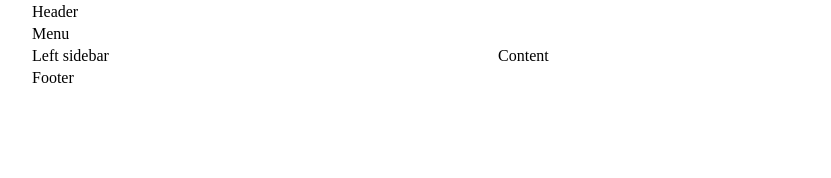
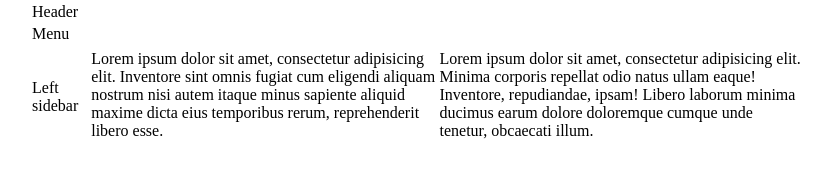
Before and after one commit to lespaul43/htmllesson, a plain HTML site: page lesson 4/part 2/index.html in a window 1280 px wide. Shown: the whole page, without its empty margins (221-1052 px from the left). Drawn offline with Linux system fonts and the light colour scheme.

Commit message:
сверстаны первые ячейки таблицы и добавлены фоны

```diff
--- a/lesson 4/part 2/index.html
+++ b/lesson 4/part 2/index.html
@@ -17,11 +17,23 @@
 
             <tr>
                <td id="sidebar">Left sidebar</td>
-               <td id="content">Content</td>
+               <td id="content"><table>
+               <tr id="topcontent">
+               <td>Lorem ipsum dolor sit amet, consectetur adipisicing elit. Inventore sint omnis fugiat cum eligendi aliquam nostrum nisi autem itaque minus sapiente aliquid maxime dicta eius temporibus rerum, reprehenderit libero esse.</td>
+               <td>
+                   Lorem ipsum dolor sit amet, consectetur adipisicing elit. Minima corporis repellat odio natus ullam eaque! Inventore, repudiandae, ipsam! Libero laborum minima ducimus earum dolore doloremque cumque unde tenetur, obcaecati illum.
+               </td></tr>
+               <tr>
+                   <td colspan="2" id="wrapper"></td>
+               </tr></table></td>
             </tr>
 
             <tr>
-                <td colspan="2" id="footer">Footer</td>
+                <td colspan="2" id="footer"><table id="footermenu">
+                    <tr>
+                        <td></td>
+                    </tr>
+                </table></td>
             </tr>
         </table>
     </body>
```
